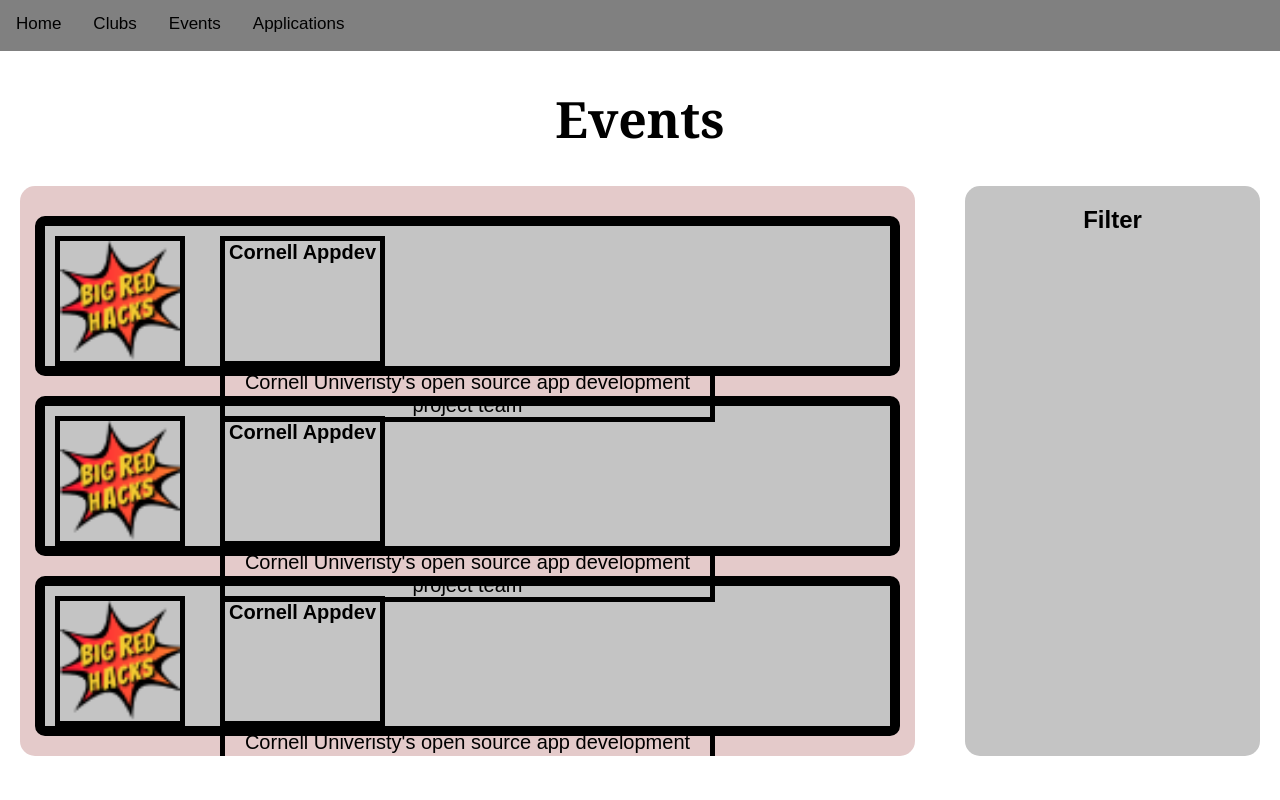
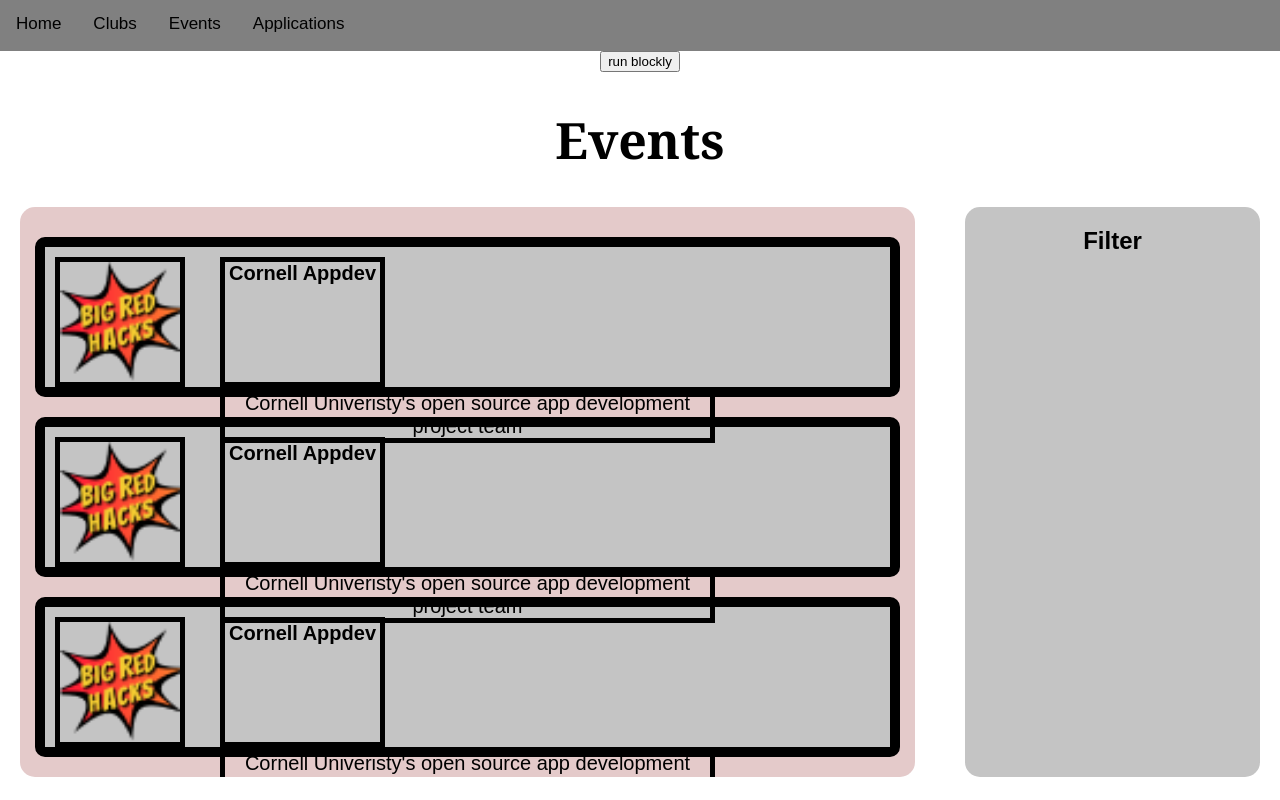
Before and after one commit to TerenceZhang29/Club-Platform-Frontend, a React (Create React App) app in the folder clubby/: page /Events in a window 1280 px wide. Built offline with nearby package versions, Linux system fonts and the light colour scheme.

Commit message:
Networking cross origin, incomplete

```diff
--- a/clubby/package.json
+++ b/clubby/package.json
@@ -11,7 +11,8 @@
     "react-scripts": "3.4.1",
     "history": "5.0.0",
     "react-bootstrap": "1.0.1",
-    "react-router-dom": "5.2.0"
+    "react-router-dom": "5.2.0",
+    "axios": "0.19.2"
   },
   "scripts": {
     "start": "react-scripts start",
@@ -33,5 +34,6 @@
       "last 1 firefox version",
       "last 1 safari version"
     ]
-  }
+  },
+  "proxy": "http://localhost:5000"
 }
--- a/clubby/src/Events/Events.js
+++ b/clubby/src/Events/Events.js
@@ -1,11 +1,30 @@
 import React, { Component } from 'react';
 import { Card, ListGroup } from 'react-bootstrap';
+import axios from 'axios';
 import history from './../history';
 import '../css/Events.css'
 
 class Events extends Component {
   constructor(props) {
     super(props);
+    this.state = {
+      title: null
+    };
+    this.run_blockly = this.run_blockly.bind(this);
+  }
+
+  run_blockly(event) {
+    console.log("Chuck Norris");
+    axios({
+      method: 'GET',
+      url: '/api/events',
+    })
+      .then(function (response) {
+        console.log(response);
+      })
+      .catch(function (error) {
+        console.warn(error);
+      });
   }
 
   render() {
@@ -26,6 +45,7 @@ class Events extends Component {
       //     </div>
       // </div>
       <div>
+        <button onClick={this.run_blockly}>run blockly</button>
         <h1>Events</h1>
         <div class='filter-list-container'>
           <EventList />
@@ -84,7 +104,7 @@ class EventButton extends React.Component {
   }
 
   cupInfo(event) {
-    console.log("Sheldon")
+    console.log("Sheldon");
     history.push('/cupInfo');
     window.location.reload();
   }
```
Also changed, not shown: 2 other files (tests, documents, lock files or other folders).
